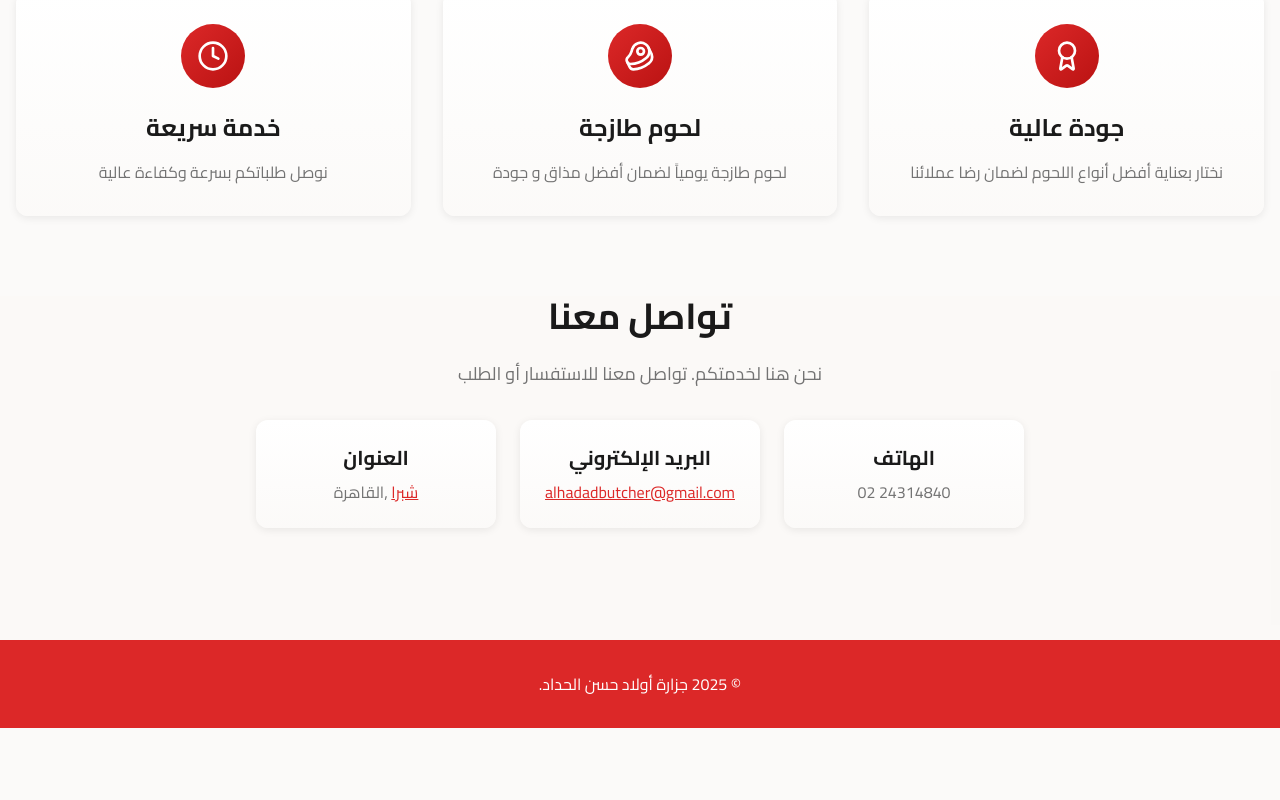
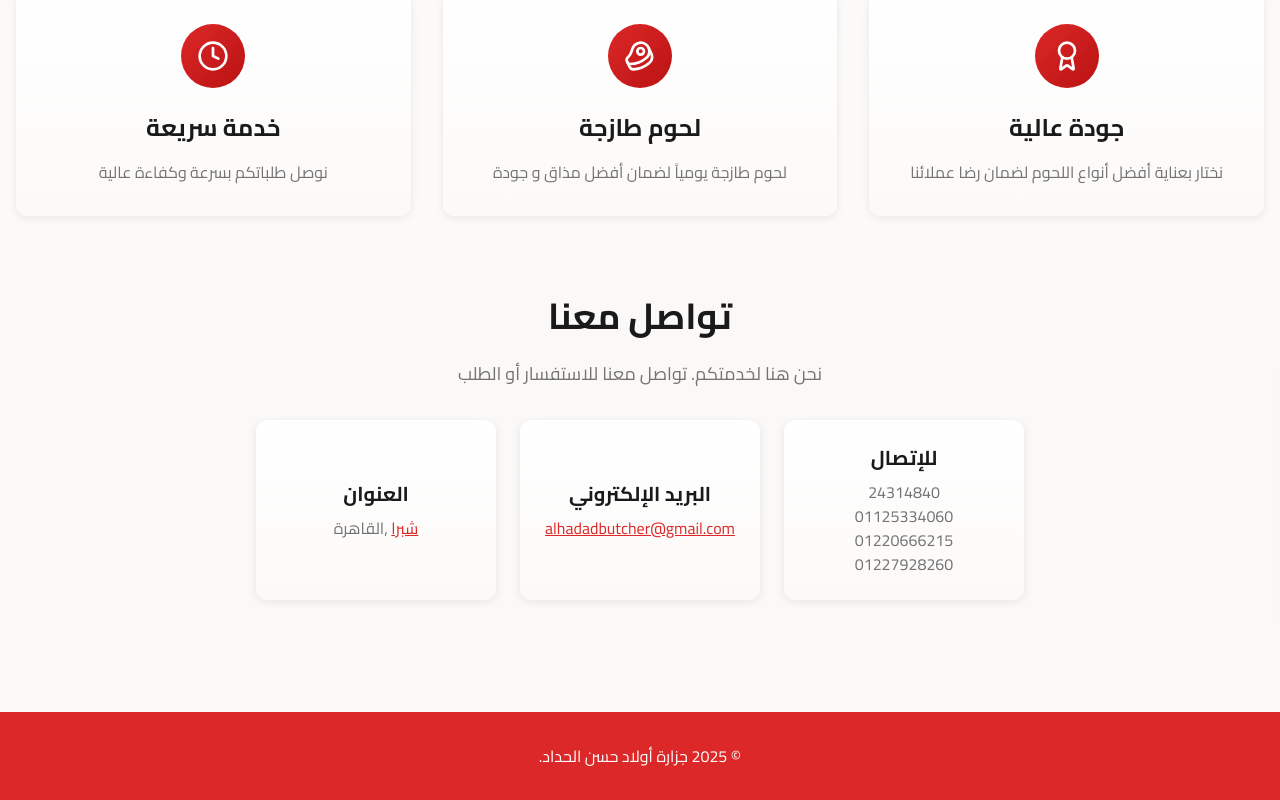
Before and after one commit to ZiadTamer32/ButcherShop_Frontend, a React (Vite) app: page / in a window 1280 px wide. Shown: the part 900-1700 px from the top of the page. Before the commit the page ends 1628 px from the top, so only its background shows below. Built offline with nearby package versions, Linux system fonts and the light colour scheme; no server answers.

Commit message:
Add new products & remove order price

```diff
--- a/src/components/IsOpen.tsx
+++ b/src/components/IsOpen.tsx
@@ -1,22 +1,21 @@
-// import { useEffect, useState } from "react";
-// import { useNavigate } from "react-router-dom";
-// import toast from "react-hot-toast";
+import { useEffect, useState } from "react";
+import { useNavigate } from "react-router-dom";
+import toast from "react-hot-toast";
 
 const IsOpen = ({ children }: { children: React.ReactNode }) => {
-  // const [time, setTime] = useState<number | null>(null);
-  // const navigate = useNavigate();
+  const [time, setTime] = useState<number | null>(null);
+  const navigate = useNavigate();
 
-  // useEffect(() => {
-  //   const currentHour = new Date().getHours();
-  //   setTime(currentHour);
-  //   if (currentHour < 7 || currentHour > 23) {
-  //     navigate("/");
-  //     toast.error("المحل مغلق حالياً. ساعات العمل من 7 صباحاً حتى 11 مساءً.");
-  //   }
-  // }, [navigate]);
+  useEffect(() => {
+    const currentHour = new Date().getHours();
+    setTime(currentHour);
+    if (currentHour < 9 || currentHour > 18) {
+      navigate("/");
+      toast.error("المحل مغلق حالياً. ساعات العمل من 9 صباحاً حتى 6 مساءً.");
+    }
+  }, [navigate]);
 
-  // const isOpen = time !== null && time >= 7 && time <= 23;
-  const isOpen = true;
+  const isOpen = time !== null && time >= 9 && time <= 18;
   return isOpen ? <>{children}</> : null;
 };
 
--- a/src/featuers/admin/AllOrders.tsx
+++ b/src/featuers/admin/AllOrders.tsx
@@ -225,19 +225,19 @@ const AllOrders = () => {
                   )}`}
                 </div>
 
-                <div className="text-right space-y-1">
-                  <div>
+                {/* <div className="text-right space-y-1"> */}
+                {/* <div>
                     <span className="font-semibold">مصاريف التوصيل:</span>{" "}
                     <span className="font-bold text-primary">
                       {order.delivieryPrice} ج.م
                     </span>
-                  </div>
+                  </div> */}
 
-                  <div className="text-2xl font-bold">
-                    <span className="text-foreground">المجموع:</span>{" "}
-                    <span className="text-primary">{order.totalPrice} ج.م</span>
-                  </div>
+                <div className="text-2xl font-bold">
+                  <span className="text-foreground">المجموع:</span>{" "}
+                  <span className="text-primary">{order.totalPrice} ج.م</span>
                 </div>
+                {/* </div> */}
               </div>
             </div>
           ))}
--- a/src/featuers/cart/Cart.tsx
+++ b/src/featuers/cart/Cart.tsx
@@ -6,13 +6,7 @@ import DeleteButton from "../../components/DeleteButton";
 import useGetCart from "./useGetCart";
 import useUpdateCart from "./useUpdateCart";
 
-const Cart = ({
-  orderPrice,
-  delivieryPrice,
-}: {
-  orderPrice: number;
-  delivieryPrice: number;
-}) => {
+const Cart = ({ orderPrice }: { orderPrice: number }) => {
   const { getCart } = useGetCart();
   const { updateCart } = useUpdateCart();
 
@@ -81,12 +75,12 @@ const Cart = ({
         {/* إجمالي السعر */}
         <div className="border-t pt-2 mt-2">
           <p className="text-sm font-light text-gray-500 mb-2">
-            خدمة التوصيل: {delivieryPrice} جنيه
+            خدمة التوصيل: تحدد حسب المكان تليفونياً
           </p>
           <p className="text-lg font-semibold">
             الإجمالي الكلي:
             <span className="text-primary font-bold ms-2">
-              {orderPrice + (delivieryPrice || 0)} جنيه
+              {orderPrice || 0} جنيه
             </span>
           </p>
         </div>
--- a/src/pages/ConfirmPage.tsx
+++ b/src/pages/ConfirmPage.tsx
@@ -39,7 +39,7 @@ const ConfirmPage = () => {
   const { getCart, isGetting } = useGetCart();
   const { createOrder, isCreating } = useCreateOrder();
 
-  const selectedZone = watch("zone");
+  // const selectedZone = watch("zone");
 
   // Disable Button
   const formValues = watch();
@@ -56,12 +56,12 @@ const ConfirmPage = () => {
     [getCart]
   );
 
-  const delivieryPrice = useMemo(
-    () => zonesWithPrices.find((z) => z.label === selectedZone)?.price ?? 0,
-    [selectedZone]
-  );
+  // const delivieryPrice = useMemo(
+  //   () => zonesWithPrices.find((z) => z.label === selectedZone)?.price ?? 0,
+  //   [selectedZone]
+  // );
 
-  const totalPrice = orderPrice + delivieryPrice;
+  const totalPrice = orderPrice + 0;
 
   const productData = useMemo(
     () =>
@@ -77,8 +77,8 @@ const ConfirmPage = () => {
     const orderData: Order = {
       ...data,
       orderItem: productData,
+      delivieryPrice: 0,
       orderPrice,
-      delivieryPrice,
       totalPrice,
     };
 
@@ -116,7 +116,7 @@ const ConfirmPage = () => {
         <h1 className="text-3xl font-bold mb-4">تأكيد الطلب</h1>
 
         <div className="grid grid-cols-1 lg:grid-cols-[auto,1fr] gap-4">
-          <Cart orderPrice={orderPrice} delivieryPrice={delivieryPrice} />
+          <Cart orderPrice={orderPrice} />
 
           <div className="bg-white p-4 rounded-lg shadow-md border">
             <h2 className="text-lg font-semibold mb-2 pb-2 border-b">
--- a/src/pages/HomePage.tsx
+++ b/src/pages/HomePage.tsx
@@ -109,16 +109,25 @@ const Home = () => {
             <p className="text-lg text-muted-foreground mb-8">
               نحن هنا لخدمتكم. تواصل معنا للاستفسار أو الطلب
             </p>
-            <div className="grid md:grid-cols-3 gap-6 mb-8">
-              <div className="gradient-card p-6 rounded-xl shadow-soft">
+            <div className="grid md:grid-cols-3 gap-6 mb-8 items-stretch">
+              <div className="gradient-card p-6 rounded-xl shadow-soft flex flex-col justify-between">
                 <h3 className="text-xl font-bold text-foreground mb-2">
-                  الهاتف
+                  للإتصال
                 </h3>
                 <p className="text-muted-foreground" dir="ltr">
-                  02 24314840
+                  24314840
+                </p>
+                <p className="text-muted-foreground" dir="ltr">
+                  01125334060
+                </p>
+                <p className="text-muted-foreground" dir="ltr">
+                  01220666215
+                </p>
+                <p className="text-muted-foreground" dir="ltr">
+                  01227928260
                 </p>
               </div>
-              <div className="gradient-card p-6 rounded-xl shadow-soft">
+              <div className="gradient-card p-6 rounded-xl shadow-soft flex flex-col justify-center">
                 <h3 className="text-xl font-bold text-foreground mb-2">
                   البريد الإلكتروني
                 </h3>
@@ -130,7 +139,7 @@ const Home = () => {
                   alhadadbutcher@gmail.com
                 </Link>
               </div>
-              <div className="gradient-card p-6 rounded-xl shadow-soft">
+              <div className="gradient-card p-6 rounded-xl shadow-soft flex flex-col justify-center">
                 <h3 className="text-xl font-bold text-foreground mb-2">
                   العنوان
                 </h3>
--- a/src/pages/OrderPage.tsx
+++ b/src/pages/OrderPage.tsx
@@ -91,9 +91,9 @@ const OrderPage = () => {
             </div>
             <div className="flex justify-between items-center">
               <span className="font-semibold">مصاريف التوصيل:</span>
-              <span className="font-bold text-primary">
+              {/* <span className="font-bold text-primary">
                 {specificOrder.delivieryPrice ?? 0} ج.م
-              </span>
+              </span> */}
             </div>
 
             <div className="flex justify-between items-center">
--- a/src/types/index.ts
+++ b/src/types/index.ts
@@ -43,7 +43,7 @@ export interface Order {
   additionalInfo: string;
   orderItem: OrderItem[];
   orderPrice: number;
-  delivieryPrice: number;
+  delivieryPrice?: number;
   totalPrice: number;
   createdAt?: string;
 }
```
